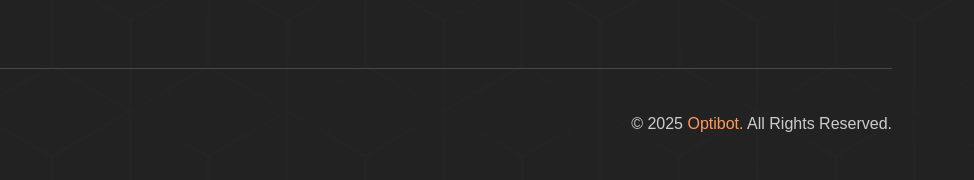
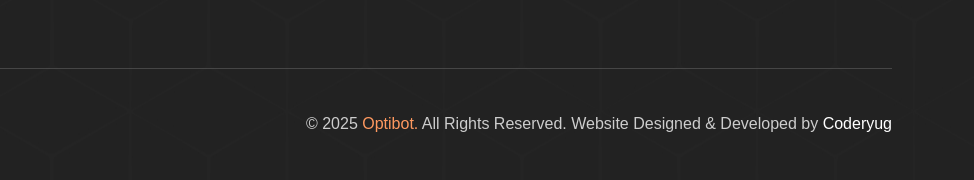
Before and after one commit to coderyugssv-jpg/opti-bot, a plain HTML site: page service.html in a window 1280 px wide. Shown: the part 3779-3959 px from the top of the page, 306-1280 px from the left. Drawn offline with Linux system fonts and the light colour scheme; a web font is replaced by a local one.

Commit message:
Add design credit to footer in service.html
Updated footer to include website design credit.

```diff
--- a/service.html
+++ b/service.html
@@ -651,9 +651,11 @@ submitBtn.disabled = false;
            />
          </a>
        </div>
-       <p class="wow fadeInUp" data-wow-delay=".5s">
-         © 2025 <span>Optibot.</span> All Rights Reserved.
-       </p>
+<p class="wow fadeInUp" data-wow-delay=".5s">
+  © 2025 <span>Optibot.</span> All Rights Reserved.
+  Website Designed & Developed by
+  <a href="https://coderyug.com" target="_blank" rel="dofollow">Coderyug</a>
+</p>
      </div>
    </div>
  </div>
```
